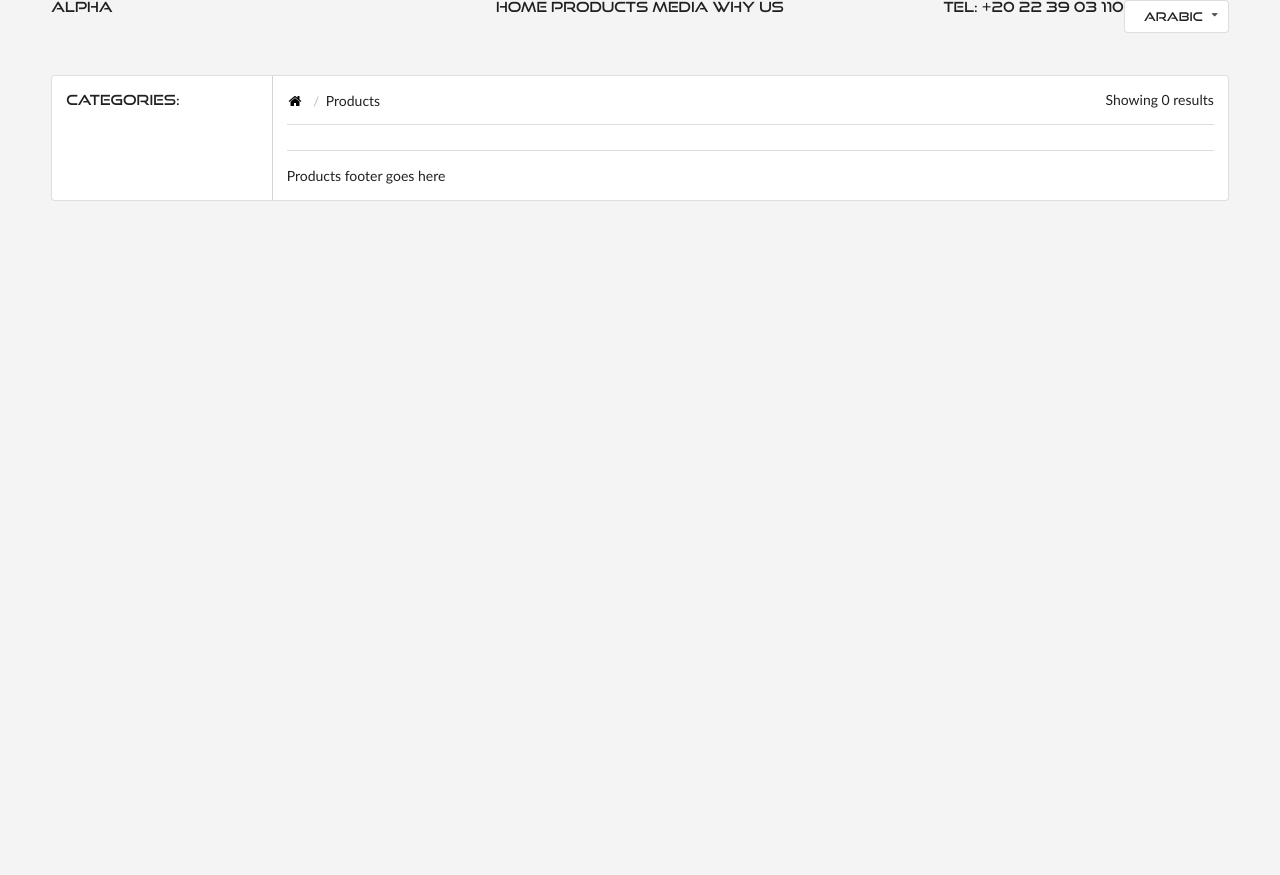
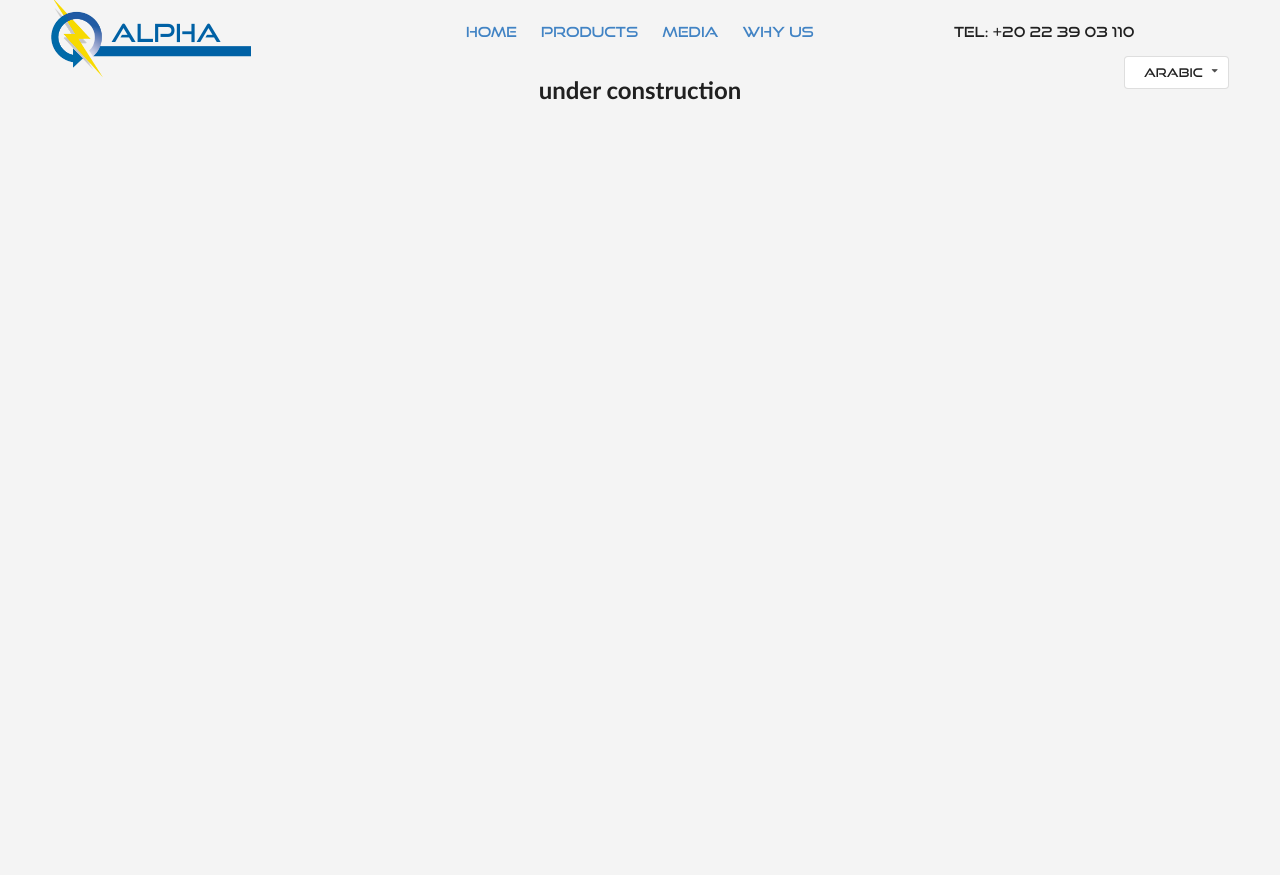
Before and after one commit to MagedEWilliam/Alpha, a PHP site: page / in a window 1280 px wide. After the commit the page ends 100 px from the top, so only its background shows below. Run offline with PHP 8.4, Linux system fonts and the light colour scheme; data that the repository does not hold is empty.

Commit message:
topheaders style, add logo

```diff
--- a/css/style.css
+++ b/css/style.css
@@ -111,8 +111,48 @@ body.pushable>.pusher{
 	float: right;
 }
 
-.ui.dropdown .menu>.item{
+.ui.dropdown .menu>.item {
 	font-size: 12px;
+}
+
+.top-nav-group {
+	text-align: center !important;
+}
+
+.top-nav-group a {
+	margin: 0px 10px 0px 10px;
+
+}
+
+.top-nav-sub-group{
+	margin-top: 25px;
+}
+
+.top-tel-sub-group{
+	margin-top: 17px;
+}
+
+.tel-space{
+	float: left;
+	width: 200px;
+	padding-top: 5px;
+}
+
+.some-margin{
+	margin-top:25px;
+}
+
+.logo{
+	background-image: url(../assets/alpha2.png);
+	background-repeat: no-repeat;
+	background-size: 200px;
+}
+
+.alpha{
+	margin-top: 20px;
+	margin-left:60px;
+	font-size: 25px;
+	color: #0061a5;
 }
 
 @media only screen and (min-width: 1200px){
--- a/index.php
+++ b/index.php
@@ -11,49 +11,7 @@
 </head>
 <body id="example" class="layouts pushable">
 	<?php include_once('pages/topnav/topnav.php'); ?>
-	<div class="pusher">
-		<div class="full height">
-			<div class="article">
-				<div class="ui container large">
-
-					<div class="ui internally celled grid ui segment">
-						<div class="row  nopad">
-							<div class="three wide column goodtimes"  id="sideNav">
-								<p>Categories:</p>
-							</div>
-							<div class="thirteen wide column " id="product">
-								<div class="ui grid">
-									<div class="ten wide column">
-										<div class="ui breadcrumb">
-											<a class="section">
-												<i class="ui home icon"></i>
-											</a>
-											<span class="divider">/</span>
-											<div  class="section">Products</div>
-
-										</div>
-									</div>
-									<div class="six wide column rtl searchresultcount"><p class="rtl">search result</p></div>
-								</div>
-								<div class="ui divider"></div>
-								<div id="products" class="ui cards">
-
-								</div>
-								<br>
-								<div class="ui divider"></div>
-								<div id="productfooter">
-									<p>Products footer goes here</p>
-								</div>
-							</div>
-						</div>
-					</div>
-
-				</div>
-				<br>
-				<br>
-			</div>
-		</div>
-	</div>
+	<center><h2>under construction</h2></center>
 </div>
 </body>
 </html>
--- a/js/components.js
+++ b/js/components.js
@@ -112,6 +112,11 @@ $(document).ready(function(){
 	});
 
 	$('.lang').dropdown('set selected', getUrlParameter('lang'));
+
+	$('#Home-nav')    .prop('href', "index.php?lang=ar");
+	$('#Products-nav').prop('href', "products.php?lang=" + getUrlParameter('lang'));
+	$('#Media-nav')   .prop('href', "index.php?lang=ar");
+	$('#Why-nav')     .prop('href', "index.php?lang=ar");
 });
 
 var getUrlParameter = function getUrlParameter(sParam) {
--- a/pages/topnav/topnav.php
+++ b/pages/topnav/topnav.php
@@ -3,20 +3,28 @@
 
 	<div class="ui internally celled grid nopad goodtimes" id="topnav">
 		<div class="row nopad">
-			<div class="four wide column nopad nobox">
+			<div class="four wide column nopad nobox logo">
+			<div class="alpha">
 				ALPHA
+				</div>
 			</div>
-			<div class="eight wide column nopad nobox">
-				<center>Home   Products   Media   Why US</center>
+			<div class="eight wide column nopad nobox top-nav-group">
+				<div class="top-nav-sub-group">
+					<a href="#" id="Home-nav">Home</a>
+					<a href="#" id="Products-nav">Products</a>
+					<a href="#" id="Media-nav">Media</a>
+					<a href="#" id="Why-nav">Why US</a>
+				</div>
 			</div>
-			<div class="four wide column nopad nobox rtl">
-				tel: +20 22 39 03 110
-				<select class="ui dropdown lang fluid smallfont hundredinwidth rtl" >
-					<option value="ar">Arabic</option>
-					<option value="en">English</option>
-					<option value="ch">Chinese</option>
-				</select>
-
+			<div class="four wide column nopad nobox rtl top-nav-sub-group">
+			<div class="top-tel-sub-group">
+					<p class="tel-space">tel: +20 22 39 03 110</p>
+					<select class="ui dropdown lang fluid smallfont hundredinwidth rtl" >
+						<option value="ar">Arabic</option>
+						<option value="en">English</option>
+						<option value="ch">Chinese</option>
+					</select>
+				</div>
 			</div>
 		</div>
 	</div>
```
Also changed, not shown: products.php (added, +59 -0 lines), assets/alpha2.png (added).
